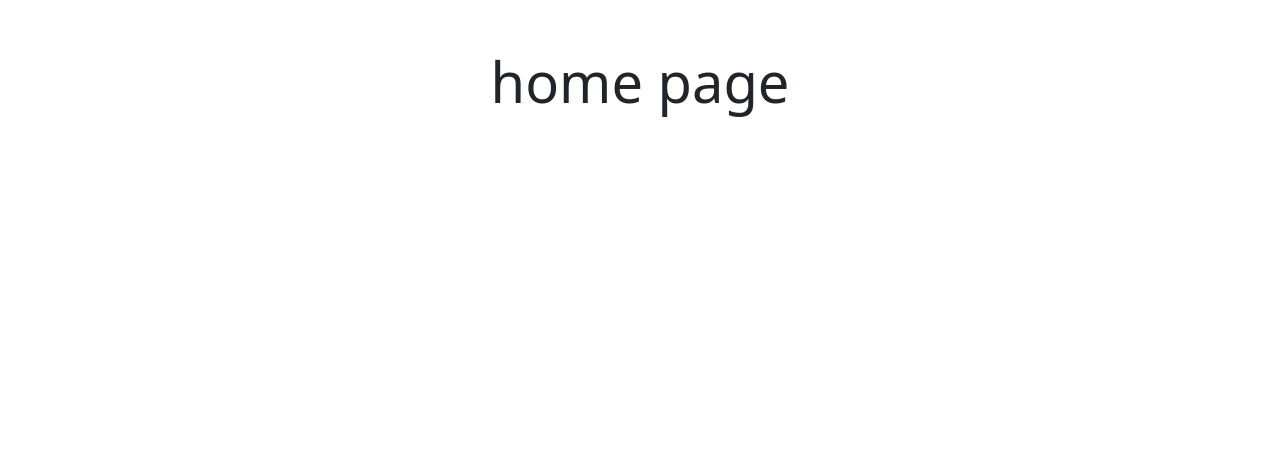
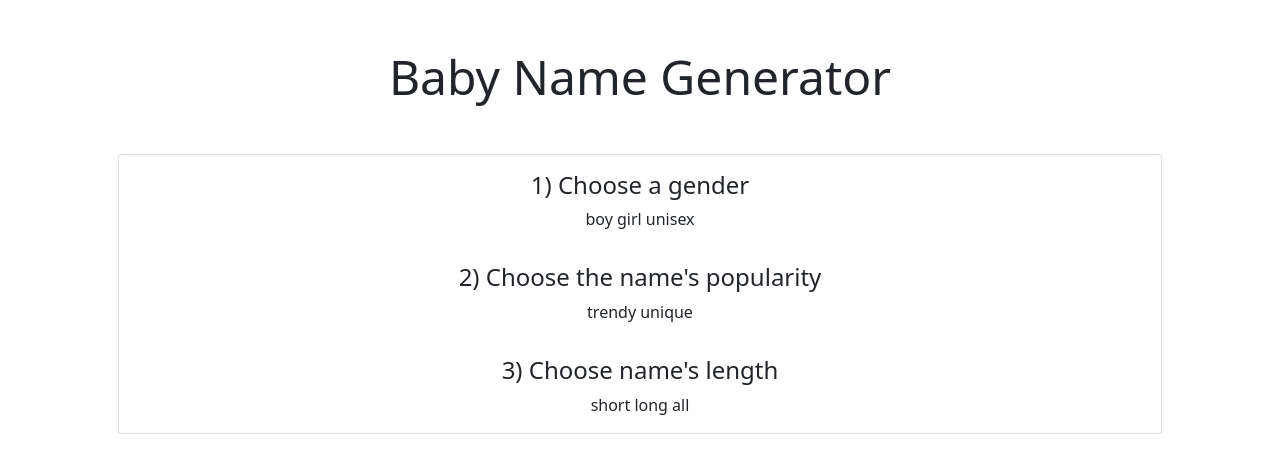
Before and after one commit to webceyhan/vite-baby-name-generator, a Vue app: page / in a window 1280 px wide. Shown: the top 470 px of the page. Built offline with nearby package versions, Linux system fonts and the light colour scheme.

Commit message:
basic template impl.

```diff
--- a/src/App.vue
+++ b/src/App.vue
@@ -1,11 +1,24 @@
-<script setup lang="ts">
-
-</script>
+<script setup lang="ts"></script>
 
 <template>
   <div class="container text-center p-5">
-    <h1 class="display-4">
-      home page
-    </h1>
+    <h1 class="display-5 mb-5">Baby Name Generator</h1>
+
+    <div class="card">
+      <div class="card-body">
+        <h4>1) Choose a gender</h4>
+        boy girl unisex
+      </div>
+
+      <div class="card-body">
+        <h4>2) Choose the name's popularity</h4>
+        trendy unique
+      </div>
+
+      <div class="card-body">
+        <h4>3) Choose name's length</h4>
+        short long all
+      </div>
+    </div>
   </div>
 </template>
```
